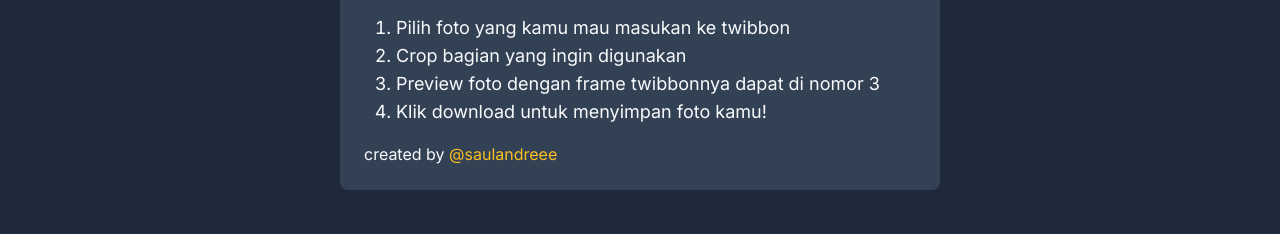
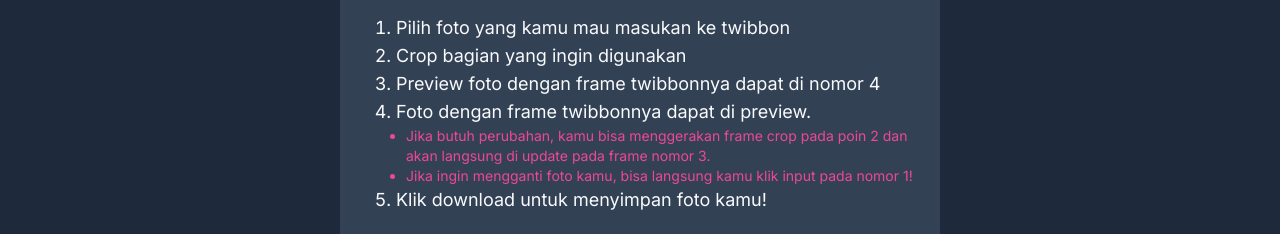
Before and after one commit to saulandreee/twibbon-kkrs, a Next.js app: page /1 in a window 1280 px wide. Shown: the part 226-460 px from the top of the page. Built offline with nearby package versions, Linux system fonts and the light colour scheme.

Commit message:
docs: fix steps

```diff
--- a/app/[slug]/page.js
+++ b/app/[slug]/page.js
@@ -14,7 +14,12 @@ export default function Home({ params }) {
           <li>Pilih foto yang kamu mau masukan ke twibbon</li>
           <li>Crop bagian yang ingin digunakan</li>
           {/* <li>Klik lanjutkan</li> */}
-          <li>Preview foto dengan frame twibbonnya dapat di nomor 3</li>
+          <li>Preview foto dengan frame twibbonnya dapat di nomor 4</li>
+          <li>Foto dengan frame twibbonnya dapat di preview.</li>
+          <ol className="list-disc pl-2.5 text-sm text-pink-500">
+            <li>Jika butuh perubahan, kamu bisa menggerakan frame crop pada poin 2 dan akan langsung di update pada frame nomor 3.</li>
+            <li>Jika ingin mengganti foto kamu, bisa langsung kamu klik input pada nomor 1!</li>
+          </ol>
           <li>Klik download untuk menyimpan foto kamu!</li>
         </ol>
 
@@ -27,7 +32,6 @@ export default function Home({ params }) {
             @saulandreee
           </Link>
         </p>
-        {/* <h2 className="text-lg font-bold">Yukk dukung KKRS dengan pakai twibbon di semua medsos kamuu!</h2> */}
       </div>
       <div className="max-w-[1080px] mx-auto">
         <Separator className="h-2" />
--- a/app/page.js
+++ b/app/page.js
@@ -13,7 +13,7 @@ export default function Home() {
           <li>Pilih foto yang kamu mau masukan ke twibbon</li>
           <li>Crop bagian yang ingin digunakan</li>
           {/* <li>Klik lanjutkan</li> */}
-          <li>Preview foto dengan frame twibbonnya dapat di nomor 3</li>
+          <li>Preview foto dengan frame twibbonnya dapat di nomor 4</li>
           <li>Foto dengan frame twibbonnya dapat di preview.</li>
           <ol className="list-disc pl-2.5 text-sm text-pink-500">
             <li>Jika butuh perubahan, kamu bisa menggerakan frame crop pada poin 2 dan akan langsung di update pada frame nomor 3.</li>
```
